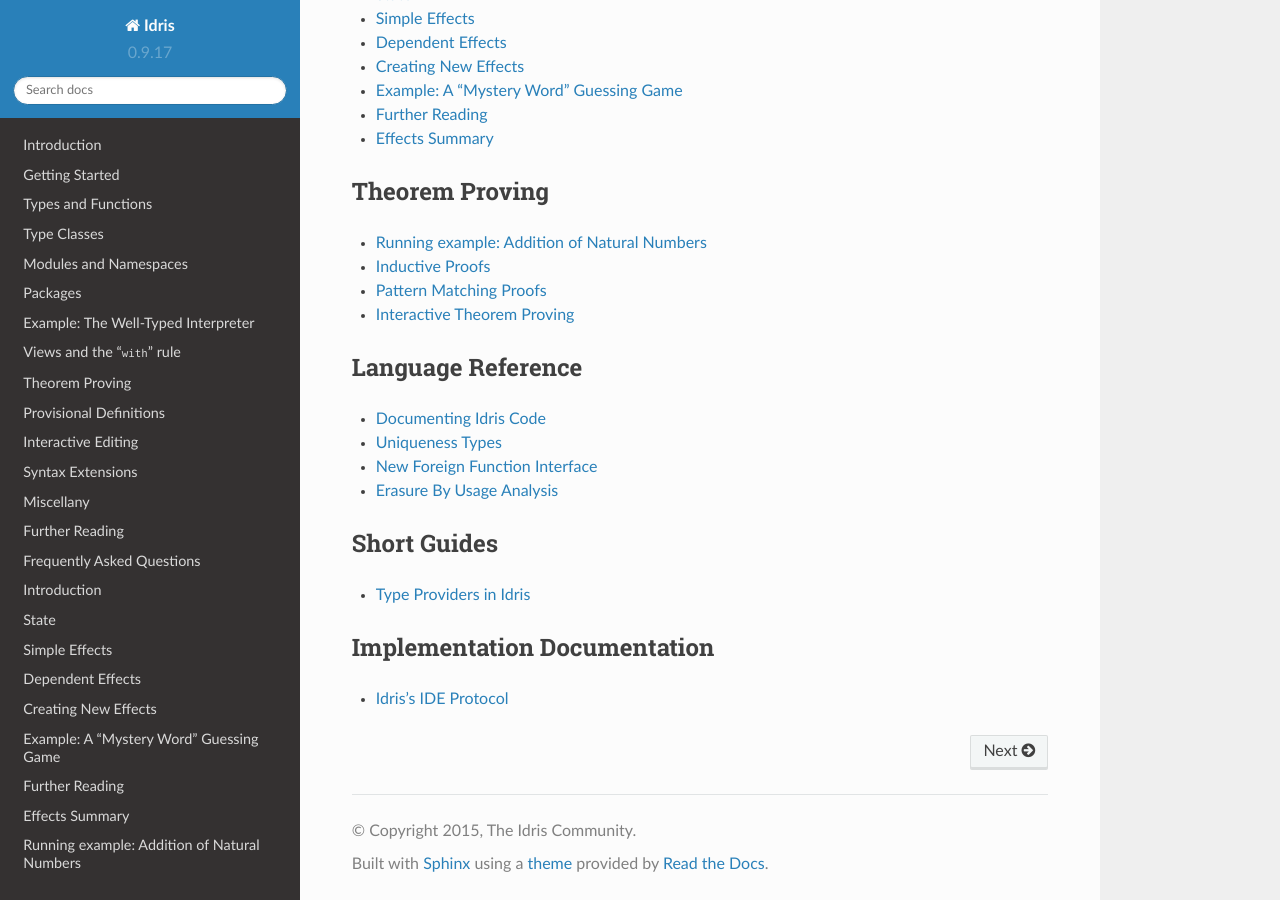
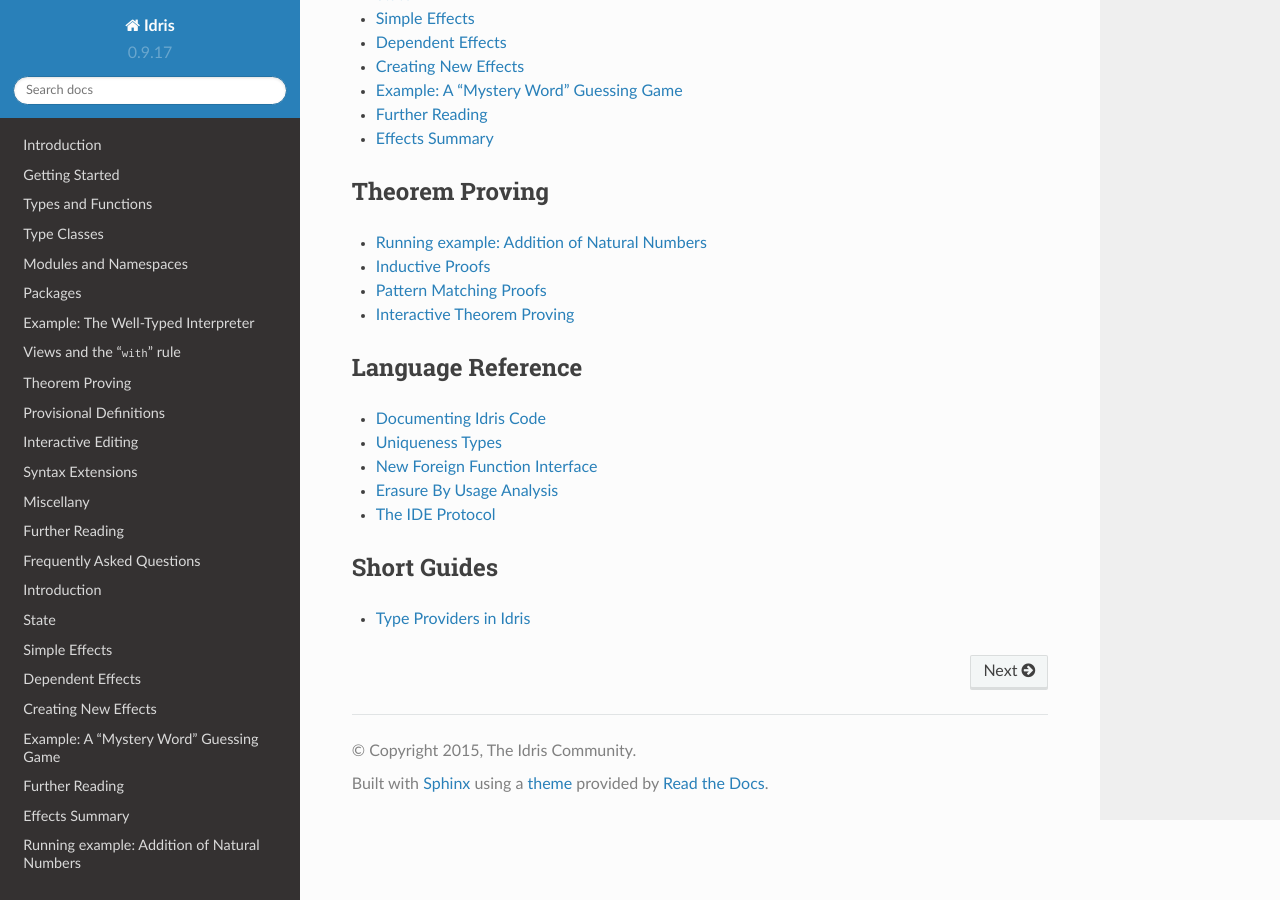
Before and after one commit to idris-lang/Idris-dev, a Sphinx documentation site: the page built from docs/index.rst, in a window 1280 px wide and 900 px high, scrolled down 1167 px. Built offline with Sphinx 7.4.7 and the Read the Docs theme 2.0.0, drawn with Linux system fonts in a browser that asks for light colours; formulas are drawn with MathJax 3.

Commit message:
Move IDE protocol docs

```diff
--- a/docs/index.rst
+++ b/docs/index.rst
@@ -115,12 +116,3 @@
    :maxdepth: 1
 
    guides/type-providers-ffi
-
-############################
-Implementation Documentation
-############################
-
-.. toctree::
-   :maxdepth: 1
-
-   ide/protocol
--- a/docs/ide/protocol.rst
+++ b/docs/reference/ide-protocol.rst
@@ -1,5 +1,5 @@
 ********************
-Idris's IDE Protocol
+The IDE Protocol
 ********************
 
 The Idris REPL has two modes of interaction: a human-readable syntax designed for direct use in a terminal, and a machine-readable syntax designed for using Idris as a backend for external tools.
```
Also changed, not shown: other parts of docs/index.rst (+1 -0 lines).
